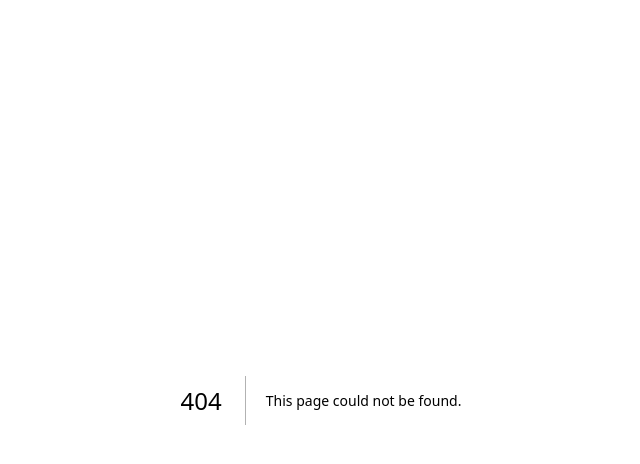
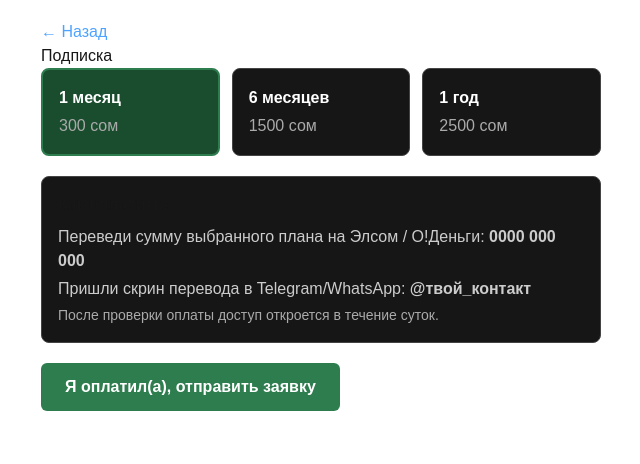
Before and after one commit to almash591-sudo/mediktest-kg, a Next.js app: page /subscribe in a window 1280 px wide. Before the commit this address had no page. Shown: the top 464 px of the page, without its empty margins (319-959 px from the left). Built offline with nearby package versions, Linux system fonts and the light colour scheme.

Commit message:
Create page.tsx

```diff
--- /dev/null
+++ b/app/subscribe/page.tsx
@@ -0,0 +1,125 @@
+'use client'
+
+import { useState } from 'react'
+import Link from 'next/link'
+import { supabase } from '../lib/supabaseClient'
+
+const PLANS = [
+  { id: 'month', label: '1 месяц', price: '300 сом' },
+  { id: 'half_year', label: '6 месяцев', price: '1500 сом' },
+  { id: 'year', label: '1 год', price: '2500 сом' },
+]
+
+export default function SubscribePage() {
+  const [selectedPlan, setSelectedPlan] = useState('month')
+  const [submitted, setSubmitted] = useState(false)
+  const [error, setError] = useState('')
+  const [loading, setLoading] = useState(false)
+
+  async function handleSubmit() {
+    setError('')
+    setLoading(true)
+
+    const { data: userData } = await supabase.auth.getUser()
+    const uid = userData.user?.id
+
+    if (!uid) {
+      setError('Сначала нужно войти в аккаунт.')
+      setLoading(false)
+      return
+    }
+
+    const { error: insertError } = await supabase
+      .from('subscription_requests')
+      .insert({ user_id: uid, plan: selectedPlan })
+
+    setLoading(false)
+
+    if (insertError) {
+      setError(insertError.message)
+      return
+    }
+
+    setSubmitted(true)
+  }
+
+  return (
+    <div style={{ padding: '20px', maxWidth: '600px', margin: '0 auto' }}>
+      <Link href="/" style={{ color: '#4da3ff' }}>
+        &larr; Назад
+      </Link>
+      <h1>Подписка</h1>
+
+      <div style={{ display: 'flex', gap: '12px', marginBottom: '20px', flexWrap: 'wrap' }}>
+        {PLANS.map((plan) => (
+          <button
+            key={plan.id}
+            onClick={() => setSelectedPlan(plan.id)}
+            style={{
+              flex: '1 1 150px',
+              padding: '16px',
+              borderRadius: '8px',
+              border:
+                selectedPlan === plan.id
+                  ? '2px solid #2e7d4f'
+                  : '1px solid #444',
+              background: selectedPlan === plan.id ? '#1a4d2e' : '#161616',
+              color: '#fff',
+              cursor: 'pointer',
+              textAlign: 'left',
+            }}
+          >
+            <div style={{ fontWeight: 'bold', marginBottom: '4px' }}>{plan.label}</div>
+            <div style={{ color: '#aaa' }}>{plan.price}</div>
+          </button>
+        ))}
+      </div>
+
+      <div
+        style={{
+          padding: '16px',
+          borderRadius: '8px',
+          border: '1px solid #444',
+          background: '#161616',
+          marginBottom: '20px',
+        }}
+      >
+        <p style={{ fontWeight: 'bold', marginBottom: '8px' }}>Как оплатить:</p>
+        <p style={{ color: '#ccc', marginBottom: '4px' }}>
+          Переведи сумму выбранного плана на Элсом / О!Деньги: <b>0000 000 000</b>
+        </p>
+        <p style={{ color: '#ccc', marginBottom: '4px' }}>
+          Пришли скрин перевода в Telegram/WhatsApp: <b>@твой_контакт</b>
+        </p>
+        <p style={{ color: '#aaa', fontSize: '14px' }}>
+          После проверки оплаты доступ откроется в течение суток.
+        </p>
+      </div>
+
+      {!submitted ? (
+        <>
+          {error && <p style={{ color: '#ff6b6b', marginBottom: '12px' }}>{error}</p>}
+          <button
+            onClick={handleSubmit}
+            disabled={loading}
+            style={{
+              padding: '12px 24px',
+              borderRadius: '6px',
+              border: 'none',
+              background: '#2e7d4f',
+              color: '#fff',
+              fontWeight: 'bold',
+              cursor: 'pointer',
+            }}
+          >
+            {loading ? 'Отправка...' : 'Я оплатил(а), отправить заявку'}
+          </button>
+        </>
+      ) : (
+        <p style={{ color: '#6bcf7f', fontWeight: 'bold' }}>
+          Заявка отправлена. Доступ откроется после проверки оплаты.
+        </p>
+      )}
+    </div>
+  )
+}
```
